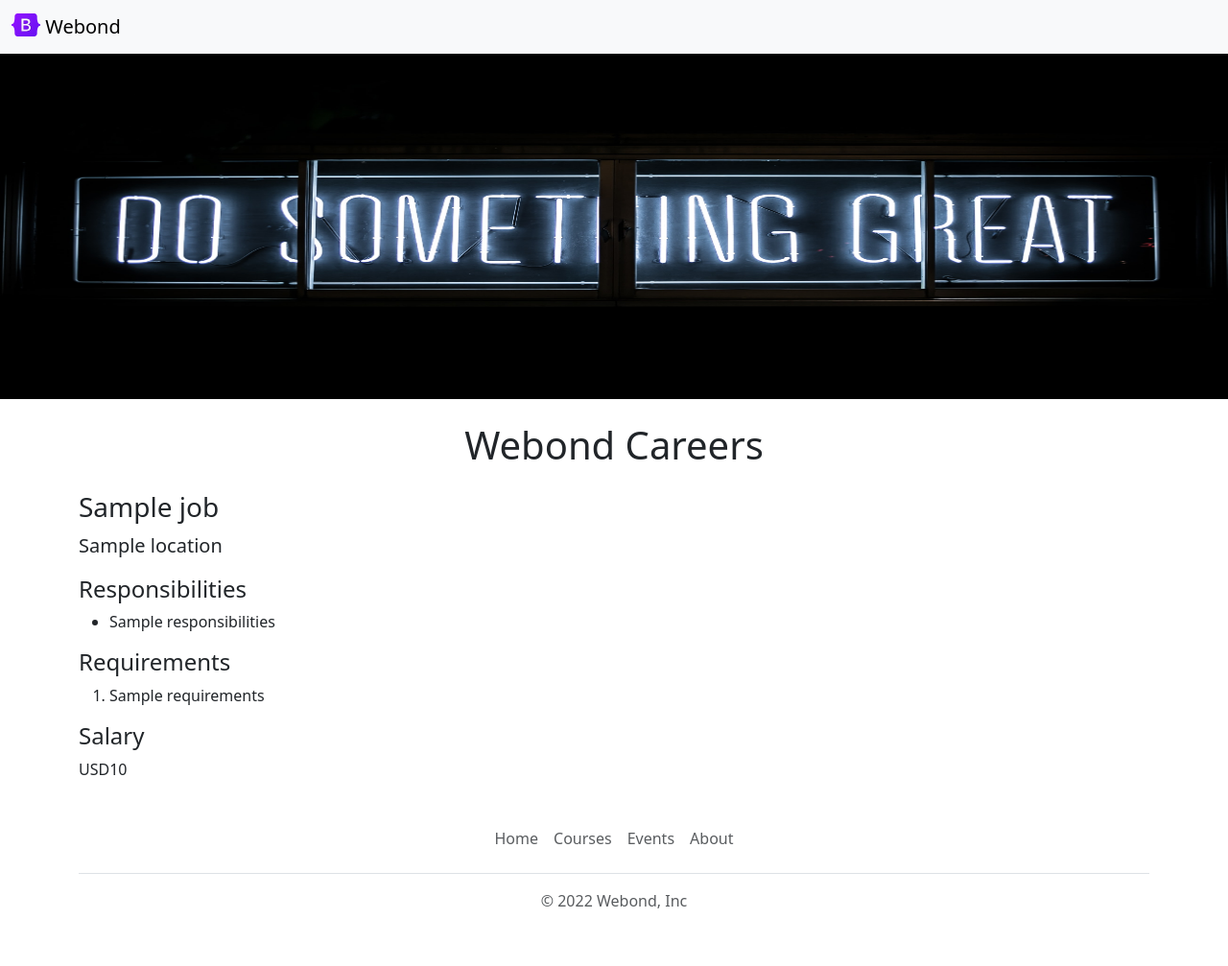
After one commit to jimmylgz/webond-careers-website-v2, a Flask app: template templates/jobpage.html in a window 1280 px wide. The commit adds this page. Shown: the whole page at 96% size. Run offline with Flask 2, Linux system fonts and the light colour scheme; the template is opened without the code that fills it: most values are stand-ins (such as "Sample title", 1, 10 or a date in 2020).

Commit message:
added dynamic pages for each job

```diff
--- a/app.py
+++ b/app.py
@@ -1,17 +1,24 @@
 from flask import Flask, render_template, jsonify
-from database import load_jobs_from_db
+from database import load_jobs_from_db, load_job_from_db
 
 app = Flask(__name__)
 
 @app.route("/")
 def hello_world():
     jobs = load_jobs_from_db()
-    return render_template('home.html', jobs=jobs, company_name='Webond')
+    return render_template('home.html', jobs=jobs)
 
 @app.route("/api/jobs")
 def list_jobs():
     jobs = load_jobs_from_db()
     return jsonify(jobs)
 
+@app.route("/job/<id>")
+def show_job(id):
+    job = load_job_from_db(id)
+    if not job:
+        return "Not Found", 404
+    return render_template('jobpage.html', job=job)
+
 if __name__ == "__main__":
     app.run(debug=True)
--- /dev/null
+++ b/templates/banner.html
@@ -0,0 +1,8 @@
+<style>
+    #banner {
+        height: 360px;
+        width: 100%;
+        margin-bottom: 16px;
+    }
+</style>
+<img class="img-fluid" id="banner" src="https://szwebond.com/static/banner.jpeg" alt="bad file" />
--- /dev/null
+++ b/templates/bootstrap.html
@@ -0,0 +1,4 @@
+<meta charset="utf-8">
+<meta name="viewport" content="width=device-width, initial-scale=1">
+<title>Webond Careers</title>
+<link href="https://cdn.jsdelivr.net/npm/bootstrap@5.3.0-alpha1/dist/css/bootstrap.min.css" rel="stylesheet" integrity="sha384-GLhlTQ8iRABdZLl6O3oVMWSktQOp6b7In1Zl3/Jr59b6EGGoI1aFkw7cmDA6j6gD" crossorigin="anonymous">
--- a/templates/jobitem.html
+++ b/templates/jobitem.html
@@ -11,6 +11,6 @@
         {% endif %}
     </div>
     <div class="col-3">
-        <a href="mailto:hr@szwebond.com?subject=Application%20to%20{{job['title']}}&body=My%20Name%3A%20%3Cyour%20name%20here%3E%0D%0A%0D%0AMy%20Resume%20Link%3A%20%3Cresume%20link%3E%0D%0A%0D%0AMy%20linkedIn%20Link%3A%20%3Clinkedin%20link%3E" type="button" class="btn btn-outline-primary">Apply</a>
+        <a href="./job/{{job['id']}}" type="button" class="btn btn-outline-primary">Apply</a>
     </div>
 </div>
--- /dev/null
+++ b/templates/jobpage.html
@@ -0,0 +1,30 @@
+<!DOCTYPE html>
+<html>
+    <head>
+        <title>{{job.title}} - Webond Careers</title>
+        {% include 'bootstrap.html' %}
+    </head>
+    <body>
+        {% include 'nav.html' %}
+        {% include 'banner.html' %}
+        <div class="container">
+            <h1 class="text-center mt-2 mb-4">Webond Careers</h1>
+            <h3 class="mb-2">{{job.title}}</h3>
+            <p class="lead mt-0">{{job.location}}</p>
+            <h4>Responsibilities</h3>
+            <ul>
+                {% for line in job.responsibilities.split("\n") %}
+                <li>{{line}}</li>
+                {% endfor %}
+            </ul>
+            <h4>Requirements</h3>
+            <ol>
+                {% for line in job.requirements.split("\n") %}
+                <li>{{line}}</li>
+                {% endfor %}
+            </ol>
+            <h4>Salary</h3>
+            <p>{{job.currency}}{{job.salary}}</p>
+        </div>
+        {% include 'footer.html' %}
+    </body>
--- a/templates/nav.html
+++ b/templates/nav.html
@@ -1,7 +1,7 @@
 <nav class="navbar bg-body-tertiary shadow-sm fixed-top">
     <div class="container-fluid">
-      <a class="navbar-brand" href="#">
-        <img src="static/bootstrap-logo.svg" alt="Logo" width="30" height="24" class="d-inline-block align-text-top">
+      <a class="navbar-brand" href="/">
+        <img src="https://szwebond.com/static/bootstrap-logo.svg" alt="Logo" width="30" height="24" class="d-inline-block align-text-top">
         Webond
       </a>
     </div>
```
Also changed, not shown: database.py (+9 -0 lines), templates/home.html (+3 -13 lines).
